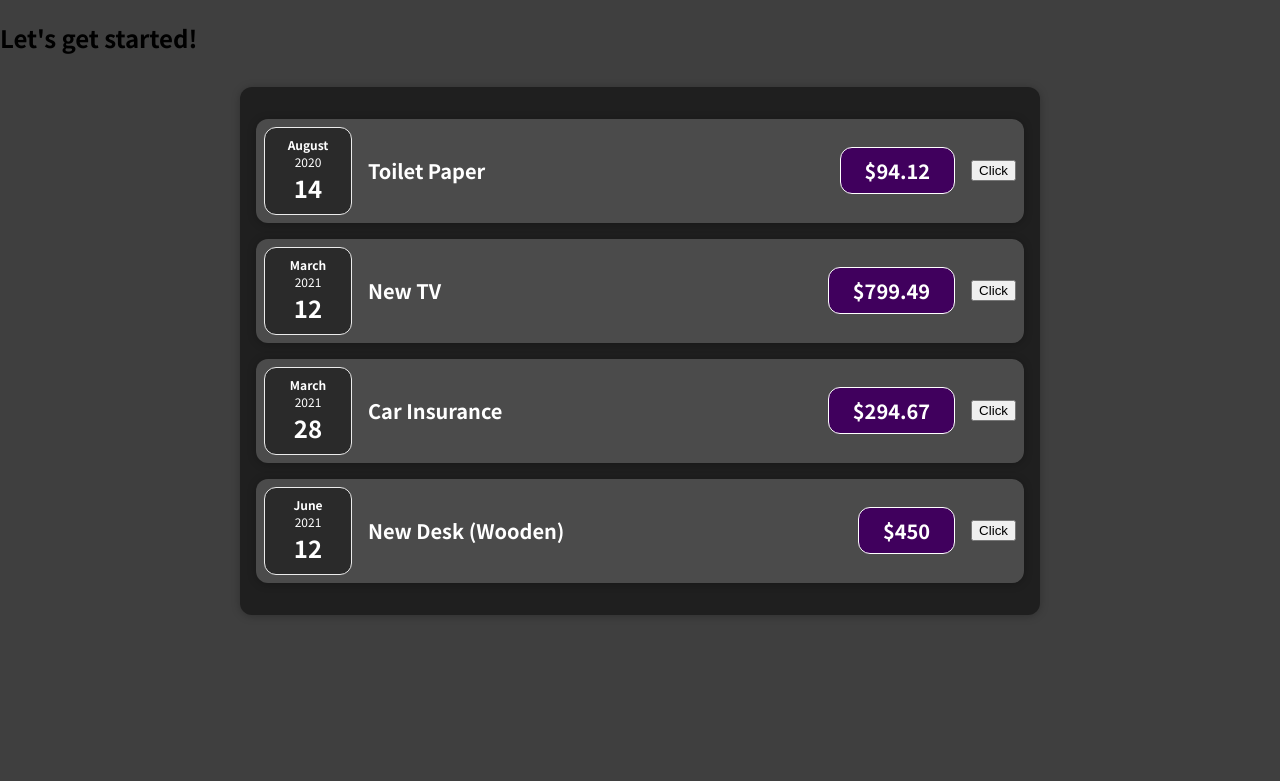
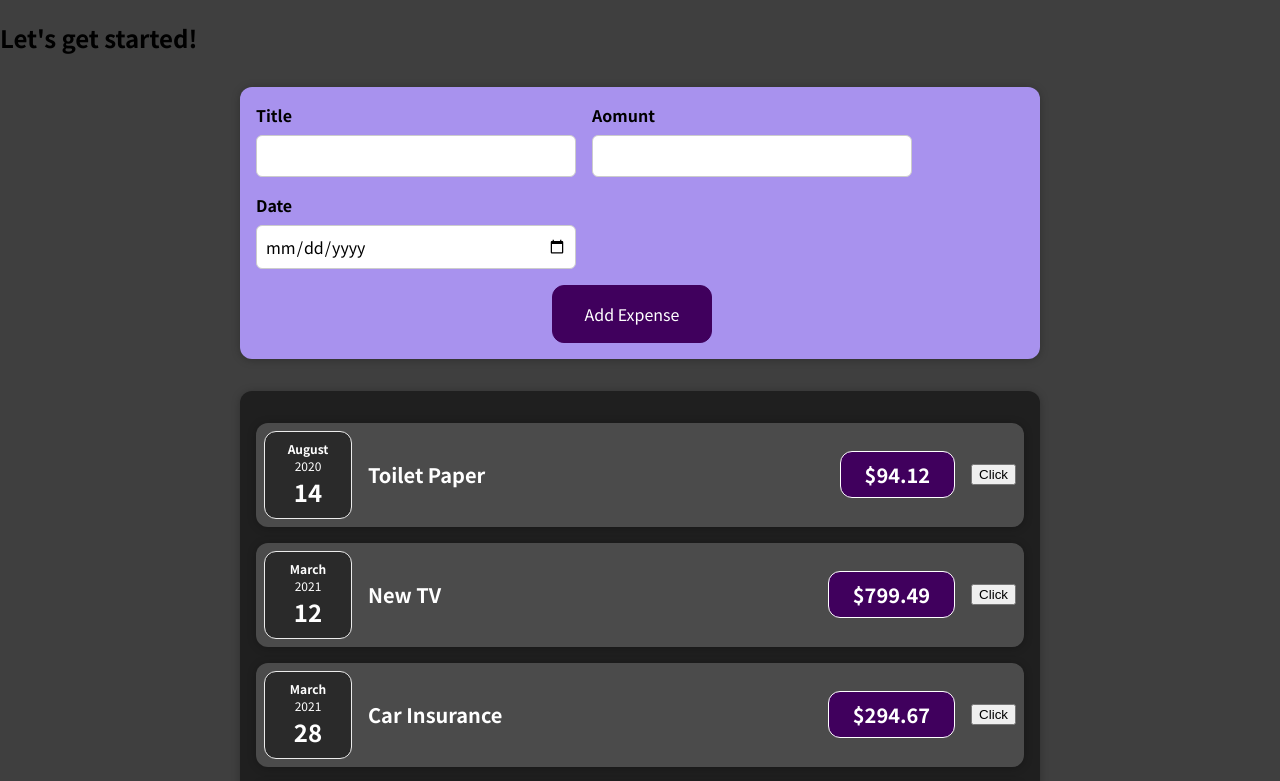
Before and after one commit to sup3rcow/react-max-1-starting, a React (Create React App) app: page / in a window 1280 px wide. Shown: the top 781 px of the page. Built offline with nearby package versions, Linux system fonts and the light colour scheme.

Commit message:
user input

```diff
--- a/src/App.js
+++ b/src/App.js
@@ -1,25 +1,26 @@
-import React from 'react';
+import React from "react";
 
-import Expenses from './components/Expenses/Expenses';
+import NewExpense from "./components/NewExpense/NewExpense";
+import Expenses from "./components/Expenses/Expenses";
 
 const App = () => {
   const expenses = [
     {
-      id: 'e1',
-      title: 'Toilet Paper',
+      id: "e1",
+      title: "Toilet Paper",
       amount: 94.12,
       date: new Date(2020, 7, 14),
     },
-    { id: 'e2', title: 'New TV', amount: 799.49, date: new Date(2021, 2, 12) },
+    { id: "e2", title: "New TV", amount: 799.49, date: new Date(2021, 2, 12) },
     {
-      id: 'e3',
-      title: 'Car Insurance',
+      id: "e3",
+      title: "Car Insurance",
       amount: 294.67,
       date: new Date(2021, 2, 28),
     },
     {
-      id: 'e4',
-      title: 'New Desk (Wooden)',
+      id: "e4",
+      title: "New Desk (Wooden)",
       amount: 450,
       date: new Date(2021, 5, 12),
     },
@@ -35,9 +36,10 @@
   return (
     <div>
       <h2>Let's get started!</h2>
+      <NewExpense />
       <Expenses items={expenses} />
     </div>
   );
-}
+};
 
 export default App;
--- /dev/null
+++ b/src/components/NewExpense/ExpenseForm.css
@@ -0,0 +1,26 @@
+.new-expense__controls {
+  display: flex;
+  flex-wrap: wrap;
+  gap: 1rem;
+  margin-bottom: 1rem;
+  text-align: left;
+}
+
+.new-expense__control label {
+  font-weight: bold;
+  margin-bottom: 0.5rem;
+  display: block;
+}
+
+.new-expense__control input {
+  font: inherit;
+  padding: 0.5rem;
+  border-radius: 6px;
+  border: 1px solid #ccc;
+  width: 20rem;
+  max-width: 100%;
+}
+
+.new-expense__actions {
+  text-align: right;
+}
--- /dev/null
+++ b/src/components/NewExpense/ExpenseForm.js
@@ -0,0 +1,30 @@
+import "./ExpenseForm.css";
+
+const ExpenseForm = () => {
+  const titleChangeHandler = (e) => {
+    console.log(e.target.value);
+  };
+  return (
+    <form>
+      <div className="new-expense__controls">
+        <div className="new-expense__control">
+          <label>Title</label>
+          <input type="text" onChange={titleChangeHandler} />
+        </div>
+        <div className="new-expense__control">
+          <label>Aomunt</label>
+          <input type="number" min="0.01" step="0.01" />
+        </div>
+        <div className="new-expense__control">
+          <label>Date</label>
+          <input type="date" min="2019-01-01" step="2022-12-31" />
+        </div>
+      </div>
+      <div className="nex-expense__actions">
+        <button type="submit">Add Expense</button>
+      </div>
+    </form>
+  );
+};
+
+export default ExpenseForm;
--- /dev/null
+++ b/src/components/NewExpense/NewExpense.css
@@ -0,0 +1,38 @@
+.new-expense {
+  background-color: #a892ee;
+  padding: 1rem;
+  margin: 2rem auto;
+  width: 50rem;
+  max-width: 95%;
+  border-radius: 12px;
+  text-align: center;
+  box-shadow: 0 1px 8px rgba(0, 0, 0, 0.25);
+}
+
+.new-expense button {
+  font: inherit;
+  cursor: pointer;
+  padding: 1rem 2rem;
+  border: 1px solid #40005d;
+  background-color: #40005d;
+  color: white;
+  border-radius: 12px;
+  margin-right: 1rem;
+}
+
+.new-expense button:hover,
+.new-expense button:active {
+  background-color: #510674;
+  border-color: #510674;
+}
+
+.new-expense button.alternative {
+  color: #220131;
+  border-color: transparent;
+  background-color: transparent;
+}
+
+.new-expense button.alternative:hover,
+.new-expense button.alternative:active {
+  background-color: #ddb3f8;
+}
--- /dev/null
+++ b/src/components/NewExpense/NewExpense.js
@@ -0,0 +1,12 @@
+import "./NewExpense.css";
+import ExpenseForm from "./ExpenseForm";
+
+const NewExpense = () => {
+  return (
+    <div className="new-expense">
+      <ExpenseForm></ExpenseForm>
+    </div>
+  );
+};
+
+export default NewExpense;
```
Also changed, not shown: 1 other file (tests, documents, lock files or other folders).
